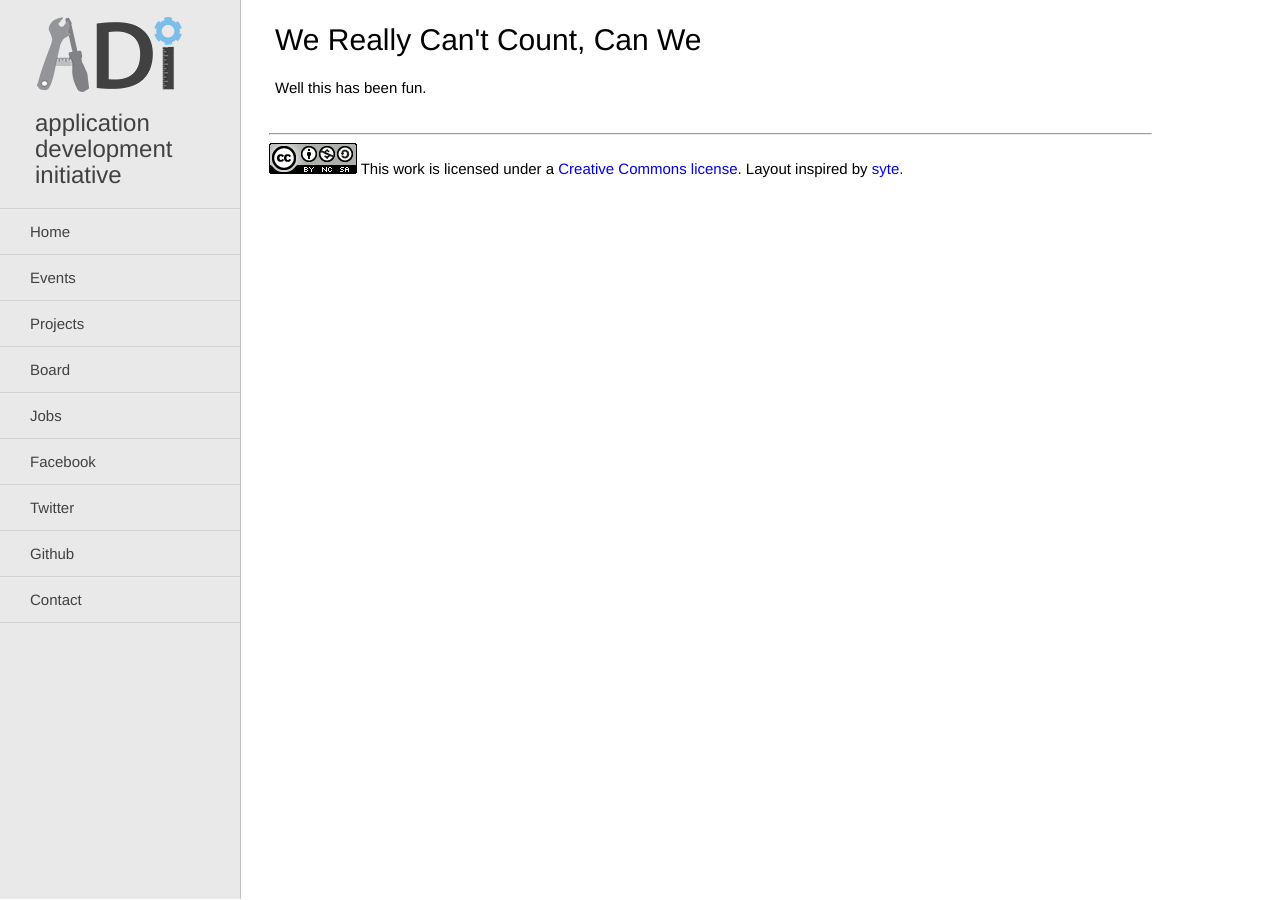
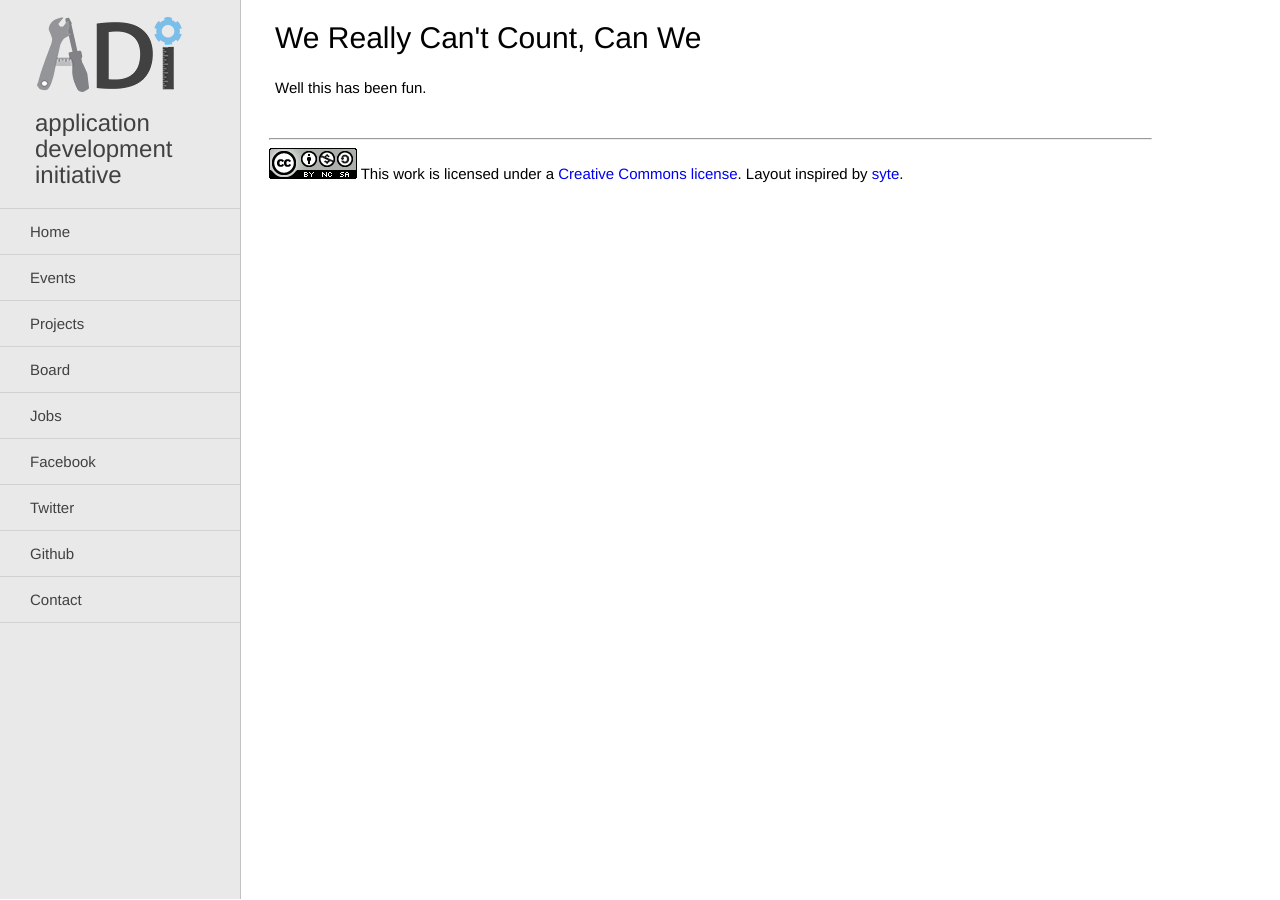
Before and after one commit to adicu/adicu.github.com-dep, a Jekyll site: the page built from _posts/2013-02-22-more-testing.md, in a window 1280 px wide. Built offline with Jekyll 4.4.1, drawn with Linux system fonts in a browser that asks for light colours.

Commit message:
changed individual post pages so line height matches home

```diff
--- a/_layouts/post.html
+++ b/_layouts/post.html
@@ -1,7 +1,9 @@
 ---
 layout: default
 ---
-<div class="post-page">
-<h2>{{ page.title }}</h2>
-{{ content }}
-</div>
+<body>
+	<div class="post-page">
+	<h2>{{ page.title }}</h2>
+	{{ content }}
+	</div>
+</body>
--- a/css/style.css
+++ b/css/style.css
@@ -116,6 +116,7 @@
   margin-top: 0px;
   padding-top: 1px;
   width: 70%;
+  line-height: 25px;
 }
 
 .post-header {
```
